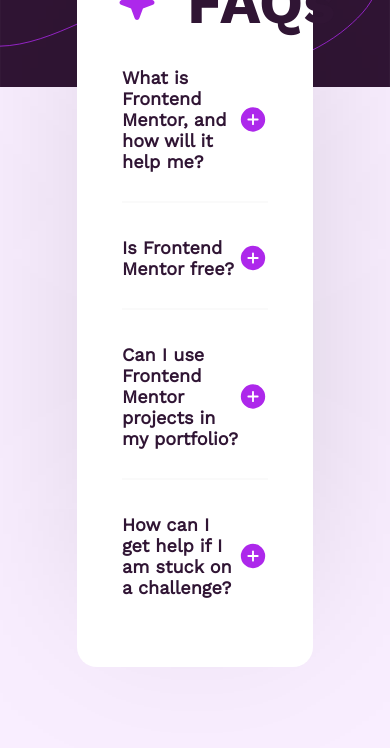
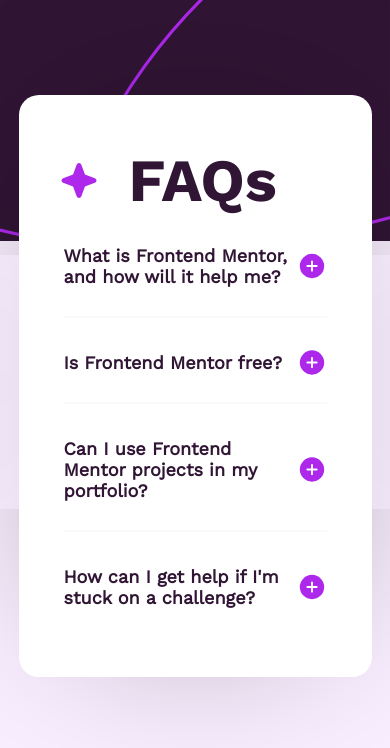
Before and after one commit to Kayfresh/FAQ-Accordion, a plain HTML site: page index.html in a window 390 px wide. Drawn offline with Linux system fonts and the light colour scheme.

Commit message:
Styled Responsiveness

```diff
--- a/CSS/style.css
+++ b/CSS/style.css
@@ -17,25 +17,43 @@
   margin: 0;
   padding: 0;
   background-color: #f9eeff;
-  align-items: center;
   display: flex;
   flex-direction: column;
 }
 
-.topimg {
+.desktopimg {
+  display: block;
   height: auto;
+}
+
+.desktopimg img {
   width: 100%;
+  height: auto;
+}
+
+.mobileimg  {
+  display: none;
+  height: auto;
+}
+
+.mobileimg img {
+  width: 100%;
+  height: auto;
+}
+
+.topimg1, .topimg2 {
+  margin: 0;
 }
 
 section {
   display: flex;
   flex-direction: column;
-  width: 40%;
+  width: 50%;
   align-self: center;
   background-color: #fff;
   padding: 40px 40px 60px;
   border-radius: 20px;
-  margin-top: -170px;
+  margin-top: -190px;
   margin-bottom: 50px;
   z-index: 99;
   box-shadow: 2px 2px 200px -100px;
@@ -134,9 +152,70 @@
   border: 1.5px solid #fafafa;
 }
 
-/* @media screen and (max-width: 900px) {
-  .topimg {
-    height: 700px;
-    width: 100%;
+@media screen and (max-width: 1200px) {
+  section {
+    margin-top: -170px;
+    width: 70%;
   }
-} */
+}
+
+@media screen and (max-width: 1100px) {
+  section {
+    width: 70%;
+    margin-top: -150px;
+  }
+}
+
+@media screen and (max-width: 1000px) {
+  section {
+    margin-top: -130px;
+  }
+}
+
+@media screen and (max-width: 900px) {
+  .desktopimg {
+    display: none;
+  }
+
+  .mobileimg {
+    display: block;
+  }
+  section {
+    margin-top: -220px;
+  }
+}
+
+@media screen and (max-width: 800px) {
+  .desktopimg {
+    display: none;
+  }
+
+  .mobileimg {
+    display: block;
+    height: 70%;
+  }
+
+  .mobileimg img {
+    height: 50%;
+  }
+
+  section {
+    margin-top: -200px;
+  }
+}
+
+@media screen and (max-width: 480px) {
+  section {
+    margin-top: -150px;
+  }
+}
+
+@media screen and (max-width: 320px) {
+  .header h1 {
+    font-size: 50px;
+  }
+
+  .faq div h3 {
+    font-size: 16px;
+  }
+}
--- a/index.html
+++ b/index.html
@@ -7,11 +7,13 @@
     <title>FAQ</title>
   </head>
   <body>
-    <img
-      class="topimg"
-      src="/resources/background-pattern-desktop.svg"
-      alt=""
-    />
+    <div class="desktopimg">
+      <img src="/resources/background-pattern-desktop.svg" alt="" />
+    </div>
+
+    <div class="mobileimg">
+      <img src="/resources/background-pattern-mobile.svg" alt="" />
+    </div>
 
     <section>
       <div class="header">
@@ -77,7 +79,7 @@
         <hr />
         <div class="faq">
           <div>
-            <h3>How can I get help if I am stuck on a challenge?</h3>
+            <h3>How can I get help if I'm stuck on a challenge?</h3>
 
             <div>
               <img id="q4_" src="/resources/icon-plus.svg" alt="" />
```
